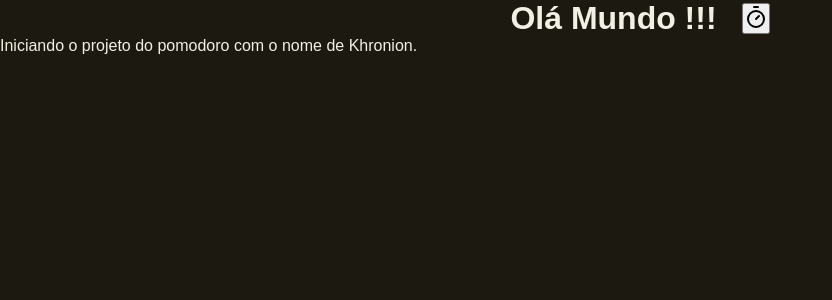
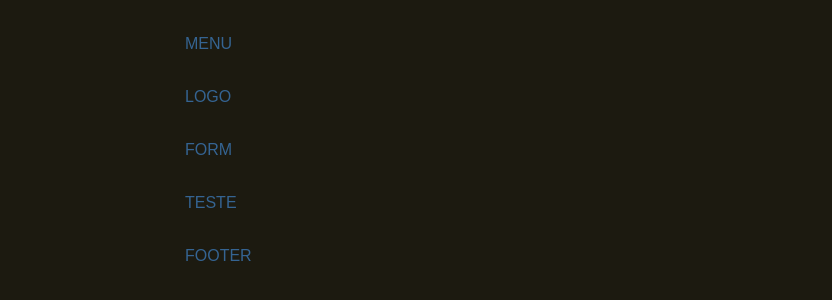
Before and after one commit to gustavobm-tech/Khronion, a React (Vite) app: page / in a window 1280 px wide. Shown: the top 300 px of the page, without its empty margins (0-832 px from the left). Built offline with nearby package versions, Linux system fonts and the light colour scheme.

Commit message:
Criado componente de seçoes do projeto

```diff
--- a/src/App.tsx
+++ b/src/App.tsx
@@ -1,16 +1,15 @@
-import { Button } from "./components/button";
-import { Heading } from "./components/Heading";
+import { Sections } from "./components/Sections";
 import "./styles/global.css";
 import "./styles/theme.css";
 
 export const App = () => {
   return (
     <>
-      <Heading>
-        Olá Mundo !!!
-        <Button />
-      </Heading>
-      <p> Iniciando o projeto do pomodoro com o nome de Khronion. </p>
+      <Sections> MENU </Sections>
+      <Sections> LOGO </Sections>
+      <Sections> FORM </Sections>
+      <Sections> TESTE </Sections>
+      <Sections> FOOTER </Sections>
     </>
   );
 };
--- a/src/components/Sections/index.tsx
+++ b/src/components/Sections/index.tsx
@@ -1,7 +1,15 @@
-export const Sections = () => {
+type SectionsProps = {
+  children: React.ReactNode;
+};
+
+export const Sections = ({ children }: SectionsProps) => {
   return (
     <>
-      <section></section>
+      <div className="container">
+        <div className="content">
+          <section>{children}</section>
+        </div>
+      </div>
     </>
   );
 };
--- a/src/components/button/index.module.css
+++ b/src/components/button/index.module.css
@@ -0,0 +1,3 @@
+.button {
+  color: red;
+}
--- a/src/components/button/index.tsx
+++ b/src/components/button/index.tsx
@@ -1,8 +1,11 @@
+import styles from "./index.module.css";
+
 import { TimerIcon } from "lucide-react";
+
 export const Button = () => {
   return (
     <>
-      <button>
+      <button className={styles.button}>
         <TimerIcon />
       </button>
     </>
--- a/src/styles/global.css
+++ b/src/styles/global.css
@@ -12,5 +12,14 @@ body {
   font-family: sans-serif;
   font-size: 1.6rem;
   background: var(--gray-900);
-  color: var(--text-default);
+  color: var(--primary-dark);
 }
+
+.container {
+  max-width: 98rem;
+  margin: 0 auto;
+}
+
+.content {
+  margin: 3.5rem;
+}
```
